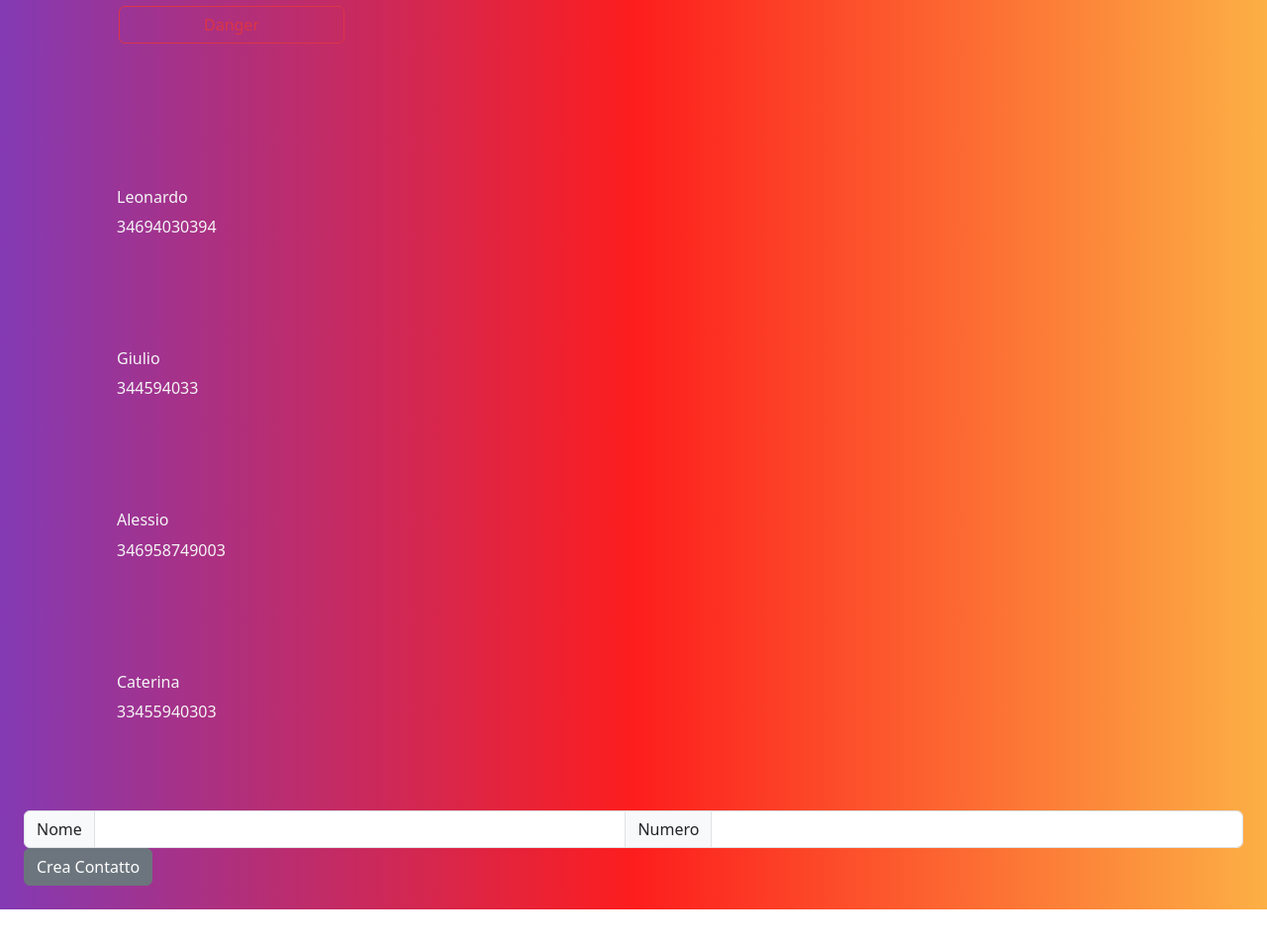
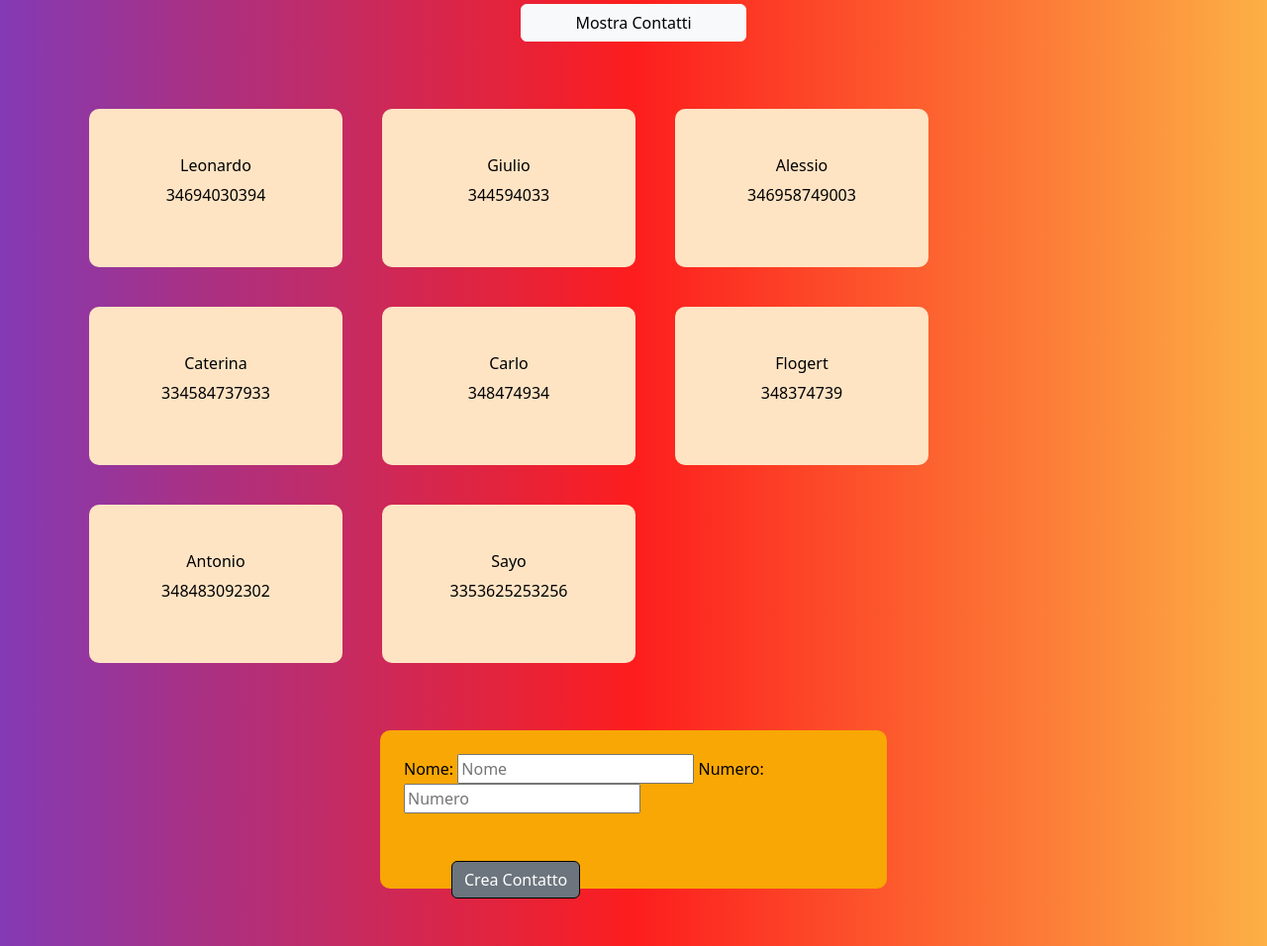
Before and after one commit to Hackademy-Part-Time-21/Rubrica_DOM_CarloFenaroli, a plain HTML site: page index.html in a window 1280 px wide. Shown: the part 148-1104 px from the top of the page at 99% size. Before the commit the page ends 1067 px from the top, so only its background shows below. Drawn offline with nearby package versions, Linux system fonts and the light colour scheme.

Commit message:
creato pulsante mostra e nascondi contatti, e pulsante CreaContatto con alert

```diff
--- a/index.html
+++ b/index.html
@@ -12,38 +12,39 @@
   <body>
     <!-- header -->
     <header class="container text-center">
-        <div class="row align-items-start py-5">
+        <div class="row align-items-center py-5 justify-content-center">
         <h1>Rubrica DOM</h1>
-        <button id="btn_Mostra" type="button" class="btn btn-outline-danger">Danger</button>
+        <button id="btn_Mostra" type="button" class="btn btn-light mt-5">Mostra Contatti</button>
         </div>
     </header>
     <!-- ! header !-->
     <!-- contenitore card contatti -->
-    <section class="container">
+    <section class="container text-center justify-content-center">
         <div id="contenitoreContatti" class="row">
             <!-- Qui verranno generate le card -->
             <!--<article class="background-secondary p-5 col-custom">
                 <h6>Nome</h6>
-                <p>34673723823743</p>
-            </article> -->
+                <p>34673723823743</p>-->
+            </article>
         </div>
     </section>
     <!-- ! contenitore card contatti ! -->
     <!-- area creazione contatto -->
-    <section class="container-fluid">
-        <div class="row justify-content-center ">
-            <article class="action-custom background-secondary p-4">
-                <div class="input-group flex-nowrap">
-                    <span class="input-group-text" id="inputNome">Nome</span><br>
-                    <input type="text" class="form-control" aria-label="Username" aria-describedby="addon-wrapping">
-                    <span class="input-group-text" id="inputNumero">Numero</span><br>
-                    <input type="text" class="form-control" aria-label="Username" aria-describedby="addon-wrapping">
-                  </div>
-                  <button type="button" class="btn btn-secondary">Crea Contatto</button>
-            </article>
-        </div>
-    </section>
-    <!-- ! area creazione contatto ! -->
+<section class="container-fluid">
+    <div class="row align-items-center justify-content-center">
+        <article class="action-custom background-custom p-4 m-5">
+            <form id="formNuovoContatto">
+                <label for="inputNome">Nome:</label>
+                <input type="text" id="inputNome" placeholder="Nome">
+                <label for="inputNumero">Numero:</label>
+                <input type="text" id="inputNumero" placeholder="Numero">
+                <button id="btn_CreaContatto" type="button" class="btn btn-secondary m-5">Crea Contatto</button>
+            </form>
+        </article>
+    </div>
+</section>
+<!-- ! area creazione contatto ! -->
+
     <!-- bootstrap script -->
     <script src="https://cdn.jsdelivr.net/npm/bootstrap@5.3.2/dist/js/bootstrap.bundle.min.js" integrity="sha384-C6RzsynM9kWDrMNeT87bh95OGNyZPhcTNXj1NW7RuBCsyN/o0jlpcV8Qyq46cDfL" crossorigin="anonymous"></script>
     <!-- my script-->
--- a/main.js
+++ b/main.js
@@ -1,15 +1,19 @@
 let contenitoreContatti = document.querySelector("#contenitoreContatti");
-let mostraContattiBtn = document.querySelector("#mostraContattiBtn");
+let mostraContattiBtn = document.querySelector("#btn_Mostra"); // Modificato il selettore per adattarlo all'ID del pulsante
 let inputNome = document.querySelector("#inputNome");
-let inputNumero = document.querySelector("#inputNumero")
+let inputNumero = document.querySelector("#inputNumero");
 const rubrica = {
-    'contatti' : [
-        {nome : "Leonardo", numero : "34694030394"},
-        {nome : "Giulio", numero : "344594033"},
-        {nome : "Alessio", numero : "346958749003"},
-        {nome : "Caterina", numero : "33455940303"},
+    'contatti': [
+        { nome: "Leonardo", numero: "34694030394" },
+        { nome: "Giulio", numero: "344594033" },
+        { nome: "Alessio", numero: "346958749003" },
+        { nome: "Caterina", numero: "334584737933" },
+        { nome: "Carlo", numero: "348474934" },
+        { nome: "Flogert", numero: "348374739" },
+        { nome: "Antonio", numero: "348483092302" },
+        { nome: "Sayo", numero: "3353625253256" },
     ],
-    mostraContatti : function(){
+    mostraContatti: function () {
         this.contatti.forEach((contatto) => {
             let cardContatto = document.createElement("div");
             cardContatto.classList.add("background-secondary", "p-5", "col-custom");
@@ -23,16 +27,33 @@ const rubrica = {
 }
 rubrica.mostraContatti();
 let check = false;
-mostraContattiBtn.addEventListener("click", ()=> {
-    if(!check){
+mostraContattiBtn.addEventListener("click", () => {
+    if (!check) {
         contenitoreContatti.innerHTML = "";
         rubrica.mostraContatti();
         check = true;
         mostraContattiBtn.innerHTML = "Nascondi Contatti";
-    }else{
+    } else {
         contenitoreContatti.innerHTML = "";
         check = false;
         mostraContattiBtn.innerHTML = "Mostra Contatti";
     }
+})
+document.querySelector("#btn_CreaContatto").addEventListener("click", () => {
+    const nuovoNome = inputNome.value;
+    const nuovoNumero = inputNumero.value;
 
-})
+    if (nuovoNome && nuovoNumero) {
+        const nuovoContatto = { nome: nuovoNome, numero: nuovoNumero };
+
+        rubrica.contatti.push(nuovoContatto);
+
+        contenitoreContatti.innerHTML = "";
+        rubrica.mostraContatti();
+
+        inputNome.value = "";
+        inputNumero.value = "";
+    } else {
+        alert("Inserisci un nome e un numero per il nuovo contatto.");
+    }
+});
--- a/style.css
+++ b/style.css
@@ -7,5 +7,36 @@ body{
 
 #btn_Mostra{
     width: 20%;
-    margin: 50px;
 }
+
+#btn_CreaContatto{
+    align-items: center;
+    border-color: black;
+}
+
+
+.col-custom{
+    margin: 20px;
+    border: 2px;
+    border-color: black;
+}
+
+.background-secondary{
+    background-color: bisque;
+    color: black;
+    width: 20vw;
+    height: 20vh;
+    border-color: black;
+    border-radius: 10px;
+    flex-wrap: wrap;
+}
+
+.background-custom{
+    background-color: rgb(248, 167, 4);
+    color: black;
+    width: 40vw;
+    height: 20vh;
+    border-color: black;
+    border-radius: 10px;
+    flex-wrap: wrap;
+}
```
